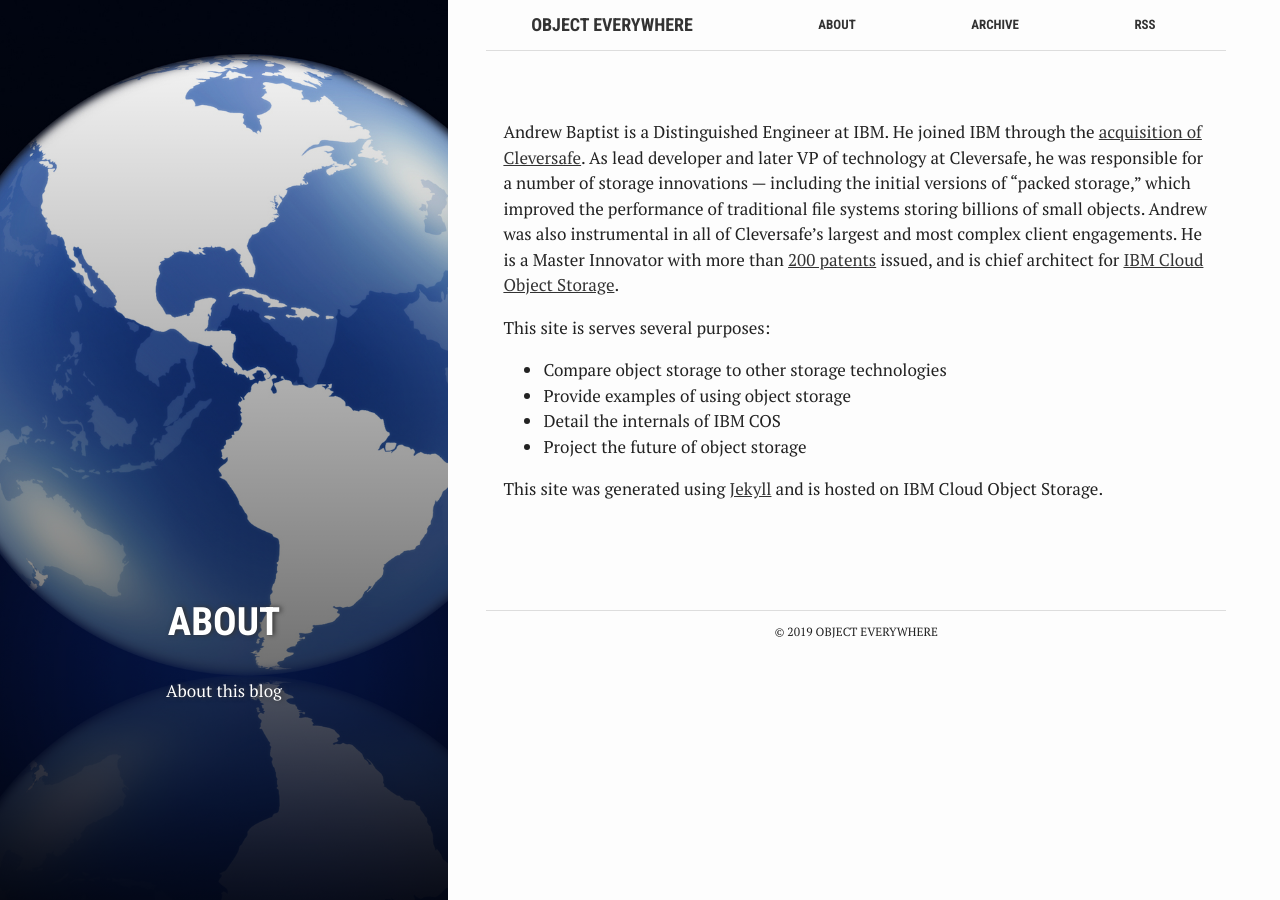
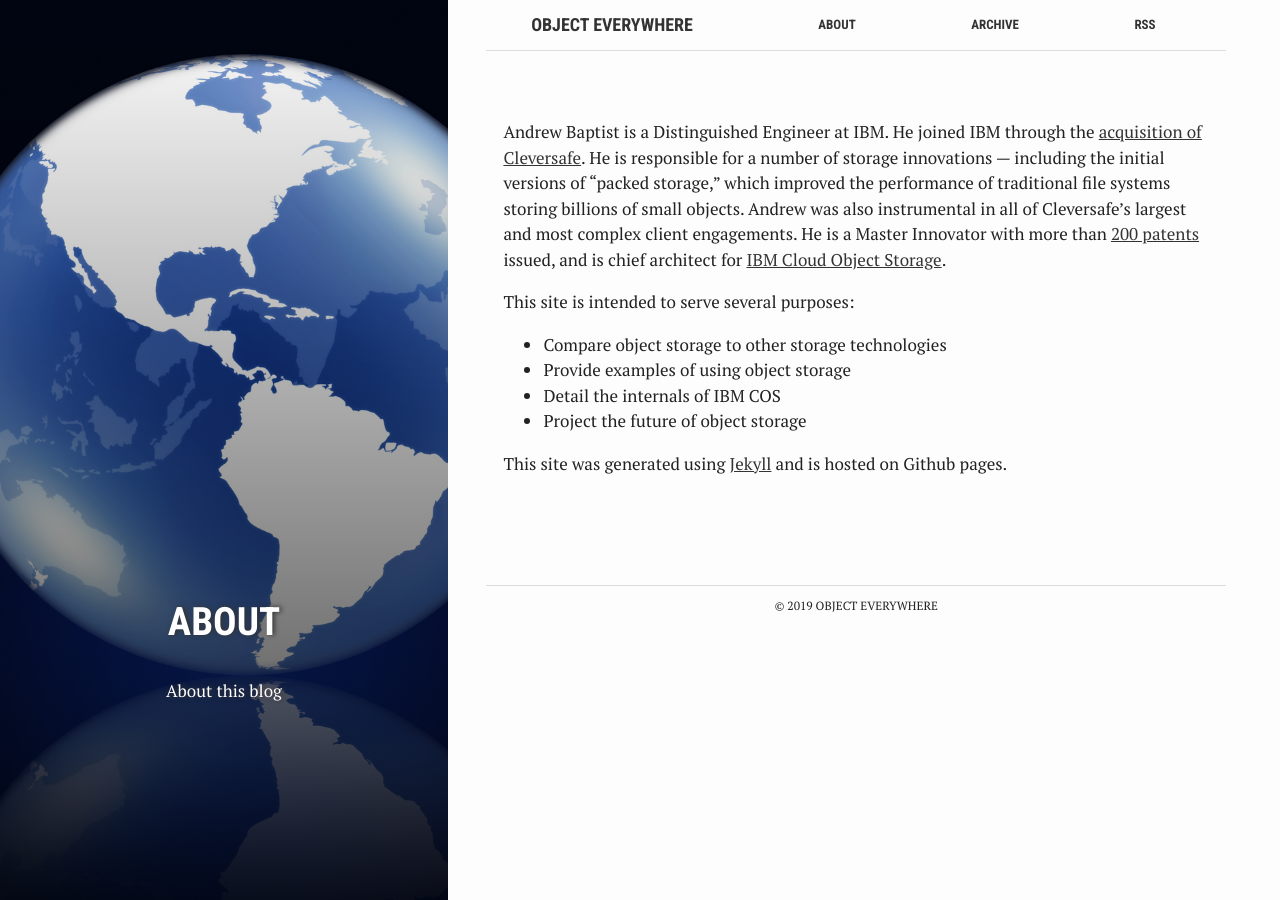
Before and after one commit to andrewbaptist/andrewbaptist.github.io, a Jekyll site: the page built from about.md, in a window 1280 px wide. Built offline with Jekyll 4.4.1, drawn with Linux system fonts in a browser that asks for light colours.

Commit message:
Update about

```diff
--- a/about.md
+++ b/about.md
@@ -8,9 +8,9 @@
 active: about
 ---
 
-Andrew Baptist is a Distinguished Engineer at IBM. He joined IBM through the [acquisition of Cleversafe](https://www-03.ibm.com/press/us/en/pressrelease/48027.wss). As lead developer and later VP of technology at Cleversafe, he was responsible for a number of storage innovations — including the initial versions of “packed storage," which improved the performance of traditional file systems storing billions of small objects. Andrew was also instrumental in all of Cleversafe’s largest and most complex client engagements. He is a Master Innovator with more than [200 patents](https://patents.google.com/?inventor=andrew+baptist) issued, and is chief architect for [IBM Cloud Object Storage](https://www.ibm.com/cloud/object-storage).
+Andrew Baptist is a Distinguished Engineer at IBM. He joined IBM through the [acquisition of Cleversafe](https://www-03.ibm.com/press/us/en/pressrelease/48027.wss). He is responsible for a number of storage innovations — including the initial versions of “packed storage," which improved the performance of traditional file systems storing billions of small objects. Andrew was also instrumental in all of Cleversafe’s largest and most complex client engagements. He is a Master Innovator with more than [200 patents](https://patents.google.com/?inventor=andrew+baptist) issued, and is chief architect for [IBM Cloud Object Storage](https://www.ibm.com/cloud/object-storage).
 
-This site is serves several purposes:
+This site is intended to serve several purposes:
 
 * Compare object storage to other storage technologies
 * Provide examples of using object storage
@@ -18,4 +18,4 @@
 * Project the future of object storage
 
 
-This site was generated using [Jekyll](https://jekyllrb.com/) and is hosted on IBM Cloud Object Storage.
+This site was generated using [Jekyll](https://jekyllrb.com/) and is hosted on Github pages.
```
